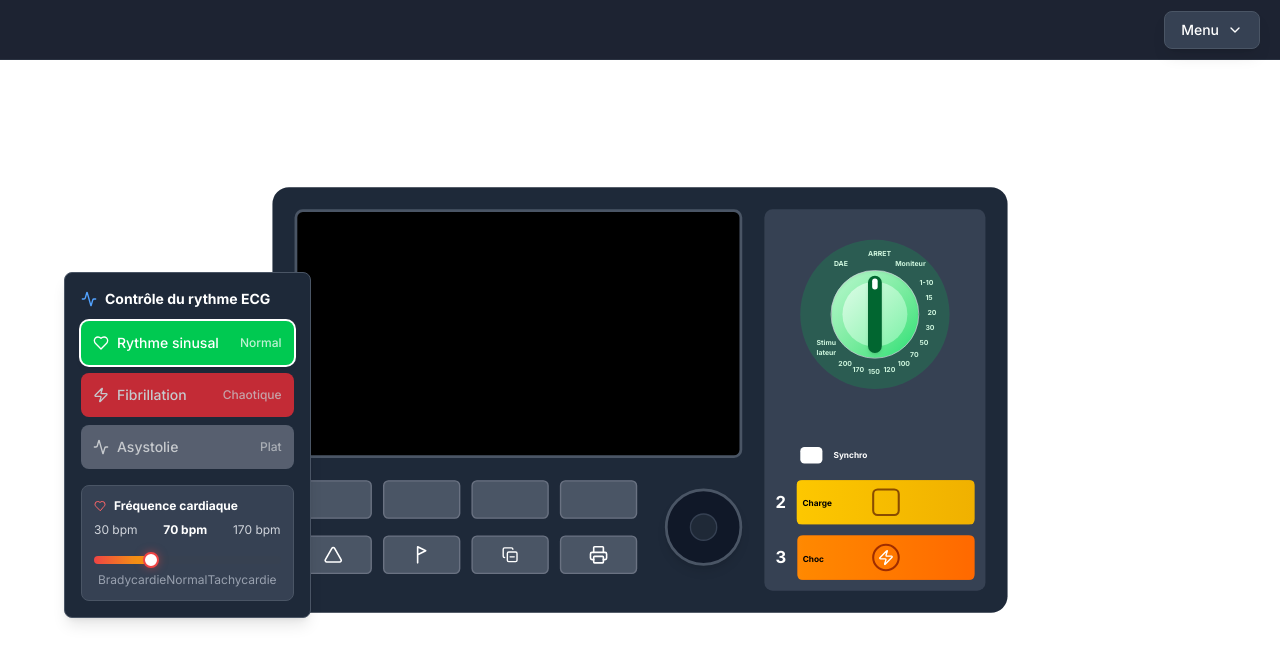
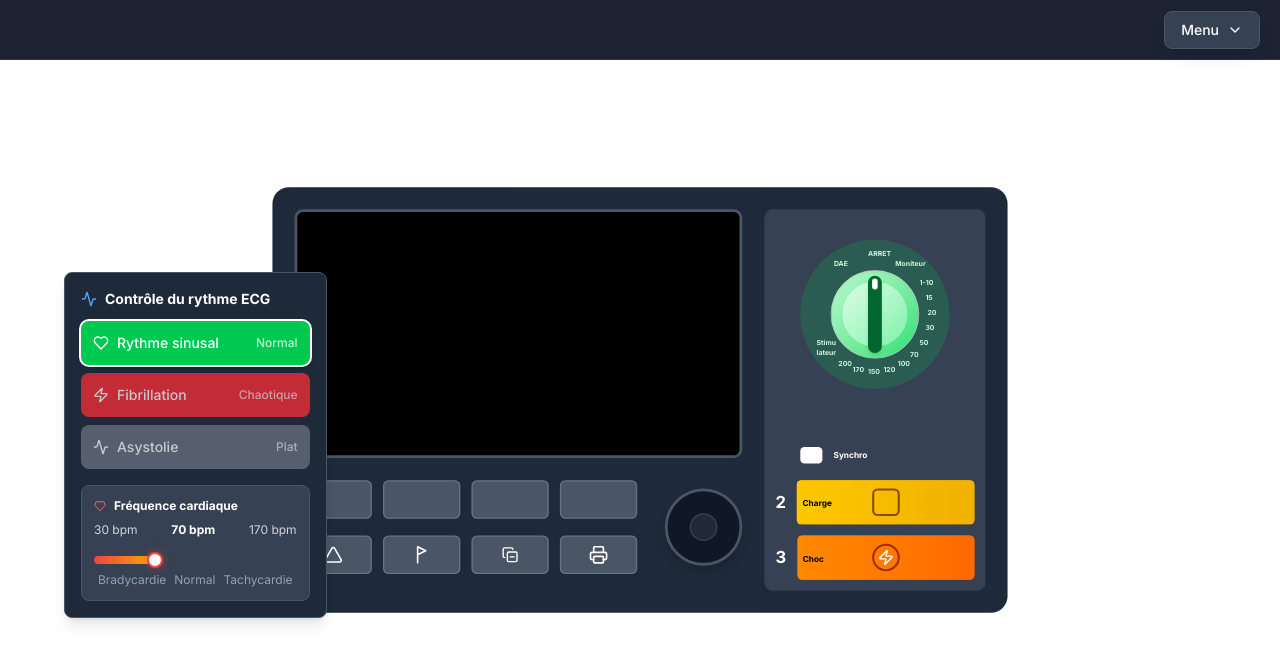
Before and after one commit to Samouz75/Defib_simulation, a Next.js app: page / in a window 1280 px wide. Shown: the top 664 px of the page. Built offline with nearby package versions, Linux system fonts and the light colour scheme.

Commit message:
added padding

```diff
--- a/src/app/components/controls/RhythmController.tsx
+++ b/src/app/components/controls/RhythmController.tsx
@@ -100,7 +100,7 @@ const RhythmController: React.FC<RhythmControllerProps> = ({
               }}
             />
 
-            <div className="flex justify-between text-xs ml-1 mr-1  text-gray-400">
+            <div className="flex justify-between text-xs ml-1 mr-1 gap-2 text-gray-400">
               <span>Bradycardie</span>
               <span>Normal</span>
               <span>Tachycardie</span>
```
